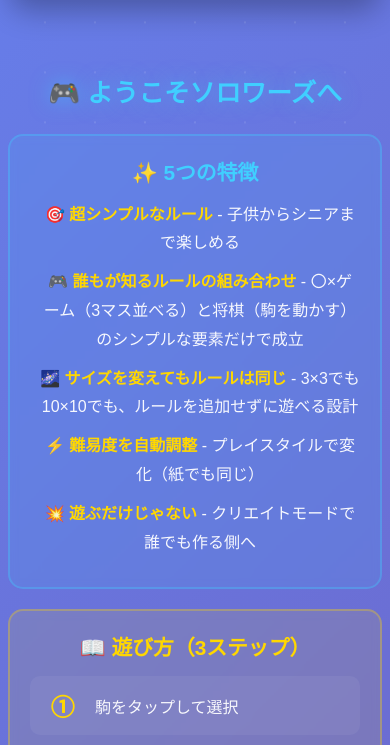
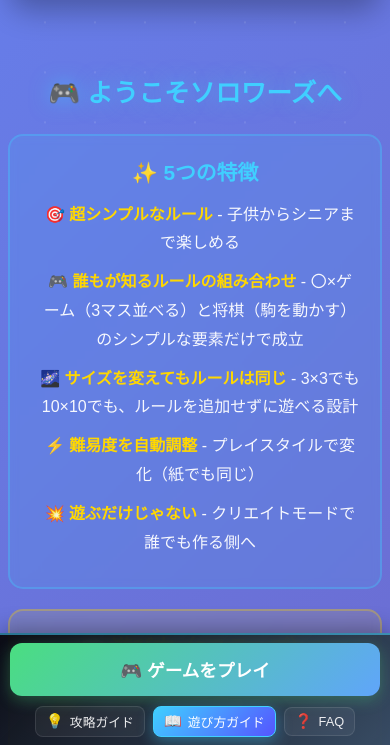
Before and after one commit to Solowords-yuki/Solowords-yuki.github.io, a website: page index.html in a window 390 px wide. Shown: the part 99-844 px from the top of the page. Drawn offline with Linux system fonts and the light colour scheme; no server answers.

Commit message:
Add files via upload

```diff
--- a/style.css
+++ b/style.css
@@ -874,7 +874,7 @@ body {
 /* 超小型デバイス・LINEブラウザ対応（480px以下） */
 @media (max-width: 480px) {
     .age-select-container {
-        padding: 8px; /* 左右均等なパディング */
+        padding: 8px; /* 均等なパディング */
         margin: 0 auto; /* 中央配置 */
     }
 
@@ -3315,7 +3315,7 @@ body {
 /* モバイル対応 */
 @media (max-width: 768px) {
     .footer-nav {
-        position: relative;
+        position: fixed;
         padding: 10px 15px;
     }
 
@@ -3379,7 +3379,7 @@ body {
 /* 超小型デバイス対応 */
 @media (max-width: 480px) {
     .footer-nav {
-        position: relative;
+        position: fixed;
         padding: 8px 10px;
     }
 
```
